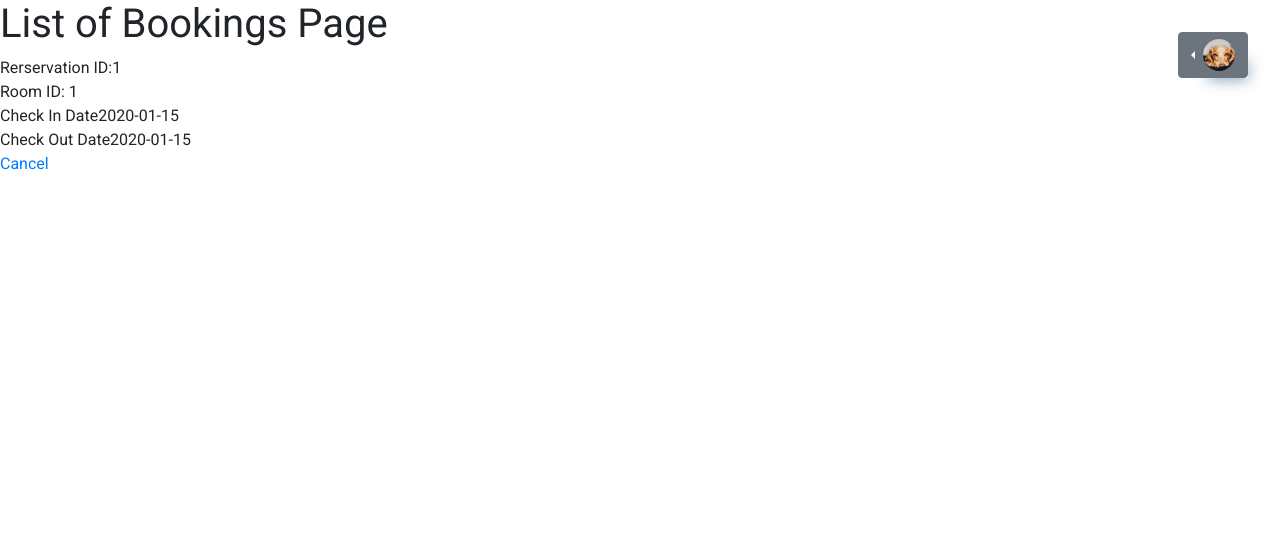
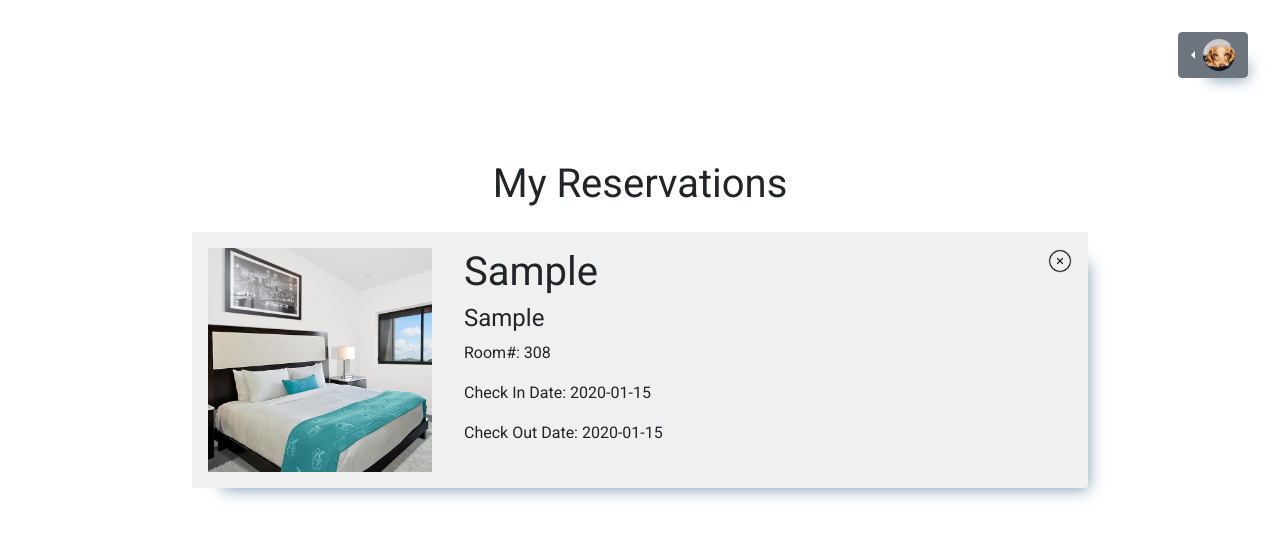
Before and after one commit to shrutipanchal7699/CMPE131, a Flask app: page /bookings in a window 1280 px wide. Shown: the top 538 px of the page. Run offline with Flask 2, Linux system fonts and the light colour scheme; a user stored in the database is signed in; tables that the repository leaves empty hold one stand-in row (values such as "Sample post"); some libraries are stand-ins or nearby versions.

Commit message:
Implement UI for bookings/reservations page.

```diff
--- /dev/null
+++ b/app/static/css/bookings.css
@@ -0,0 +1,94 @@
+#room-search-results-main {
+    display: flex;
+    flex-direction: column;
+    align-items: center;
+}
+
+.room-search-card {
+    display: flex;
+    padding: 1em;
+    margin: 1em;
+    max-width: 80em;
+    background-color: rgb(240, 240, 240);
+    border-radius: 4px;
+    cursor: pointer;
+    -webkit-box-shadow: 15px 16px 15px -15px rgba(35,83,127,0.6);
+    box-shadow: 15px 16px 15px -15px rgba(35,83,127,0.6);
+}
+
+.room-search-card > .image-div {
+    height: 14em;
+    width: 14em;
+    overflow: hidden;
+}
+
+.room-search-card > .image-div > img {
+    max-height: 100%;
+}
+
+.search-item-brief-details {
+    position: relative;
+    display: flex;
+    flex-direction: column;
+    padding-left: 2em;
+    width: 40em;
+}
+
+.book-button-div {
+    position: relative;
+    display: flex;
+    flex-direction: column;
+}
+
+.book-button-div a {
+    all: unset;
+    position: absolute;
+    top: 0;
+    right: 0;
+    font-size: 1em;
+    border: none;
+    border-radius: 4px;
+    text-align: center;
+    cursor: pointer;
+
+    background-color: rgb(240, 240, 240);
+
+    transition: background-color 0.25s, color 0.25s;
+    -webkit-transition: background-color 0.25s, color 0.25s;
+}
+
+#cancel-reservation-button {
+    height: 1.5em;
+    width: 1.5em;
+}
+
+#page-title {
+    text-align: center;
+    margin-top: 4em;
+}
+
+.reservation-modal-content {
+    display: flex;
+    padding: 2em;
+}
+
+.reservation-modal-content > .booking-details {
+    display: flex;
+    justify-content: center;
+}
+
+.reservation-modal-content > .booking-details > .booking-detail {
+    display: flex;
+    width: 20em;
+    justify-content: space-between;
+}
+
+.booking-barcode-div {
+    display: flex;
+    justify-content: center;
+}
+
+.booking-barcode {
+    height: 8em;
+    width: 8em;
+}
--- a/app/templates/bookings.html
+++ b/app/templates/bookings.html
@@ -1,14 +1,83 @@
 {% extends 'base.html' %}
 
+{% block statics %}
+{{ super() }}
+<link rel="stylesheet" href="{{ url_for('static', filename='css/bookings.css') }}">
+{% endblock %}
+
 {% block body %}
-<h1>List of Bookings Page</h1>
+<h1 id="page-title">My Reservations</h1>
+<div id="room-search-results-main">
 {% for reservation in reservations %}
-<p>
-    Rerservation ID:{{ reservation.id }} <br />
-    Room ID: {{ reservation.room.id }} <br />
-    Check In Date{{ reservation.check_in_date }} <br />
-    Check Out Date{{ reservation.check_out_date }} <br />
-    <a href="{{ url_for('cancel_reservation', res_id=reservation.id) }}"> Cancel</a>
-</p>
+    <div class="room-search-card" data-toggle="modal" data-target=".reservation-{{ reservation.id }}">
+        <div class="image-div">
+            <img class="room-image" src="../static/images/rooms/regular/1.jpg">
+        </div>
+        <div class="search-item-brief-details">
+            <h1>{{ reservation.room.room_type }}</h1>
+            <h4>{{ reservation.room.accomodations }}</h4>
+            <p>Room#: 308</p>
+            <p>Check In Date: {{ reservation.check_in_date }}</p>
+            <p>Check Out Date: {{ reservation.check_out_date }}</p>
+        </div>
+        <div class="book-button-div">
+            <a href="{{ url_for('cancel_reservation', res_id=reservation.id) }}">
+                <img id="cancel-reservation-button" src="{{ url_for('static', filename='images/cancel.png') }}"/>
+            </a>
+        </div>
+    </div>
+    <div class="modal fade reservation-{{ reservation.id }}" id="reservation-{{ reservation.id }}" tabindex="-1" role="dialog" aria-labelledby="myLargeModalLabel" aria-hidden="true">
+        <div class="modal-dialog modal-lg">
+            <div class="modal-content reservation-modal-content">
+                <h2 style="text-align: center; margin-bottom: 1em;">Thank you for staying with us!</h2>
+                <h4 style="text-align: center; margin-bottom: 2em">Booking summary</h4>
+                <div class="booking-details">
+                    <div class="booking-detail">
+                        <p>Room#</p>
+                        <p>308</p>
+                    </div>
+                </div>
+                <div class="booking-details">
+                    <div class="booking-detail">
+                        <p>Floor</p>
+                        <p>3</p>
+                    </div>
+                </div>
+                <div class="booking-details">
+                    <div class="booking-detail">
+                        <p>Parking Spot</p>
+                        <p>B 10</p>
+                    </div>
+                </div>
+                <div class="booking-details">
+                    <div class="booking-detail">
+                        <p>Dates</p>
+                        <p>{{reservation.check_in_date}} - {{reservation.check_out_date}}</p>
+                    </div>
+                </div>
+                <div class="booking-details">
+                    <div class="booking-detail">
+                        <p>Check-in Time</p>
+                        <p>3:00pm</p>
+                    </div>
+                </div>
+                <div class="booking-details">
+                    <div class="booking-detail">
+                        <p>Check-out Time</p>
+                        <p>1:00pm</p>
+                    </div>
+                </div>
+                <div class="booking-barcode-div">
+                    <img class="booking-barcode" src="{{ url_for('static', filename='images/qr_code.png') }}"/>
+                </div>
+                <div class="booking-details">
+                    <div class="booking-detail" style="width: 14em; text-align: center;">
+                        <p>Let hotel representative scan this QR code to get the keycard for your room</p>
+                    </div>
+                </div>
+            </div>
+        </div>
+    </div>
 {% endfor %}
+</div>
 {% endblock %}
```
Also changed, not shown: app/static/images/cancel.png (added), app/static/images/qr_code.png (added).
